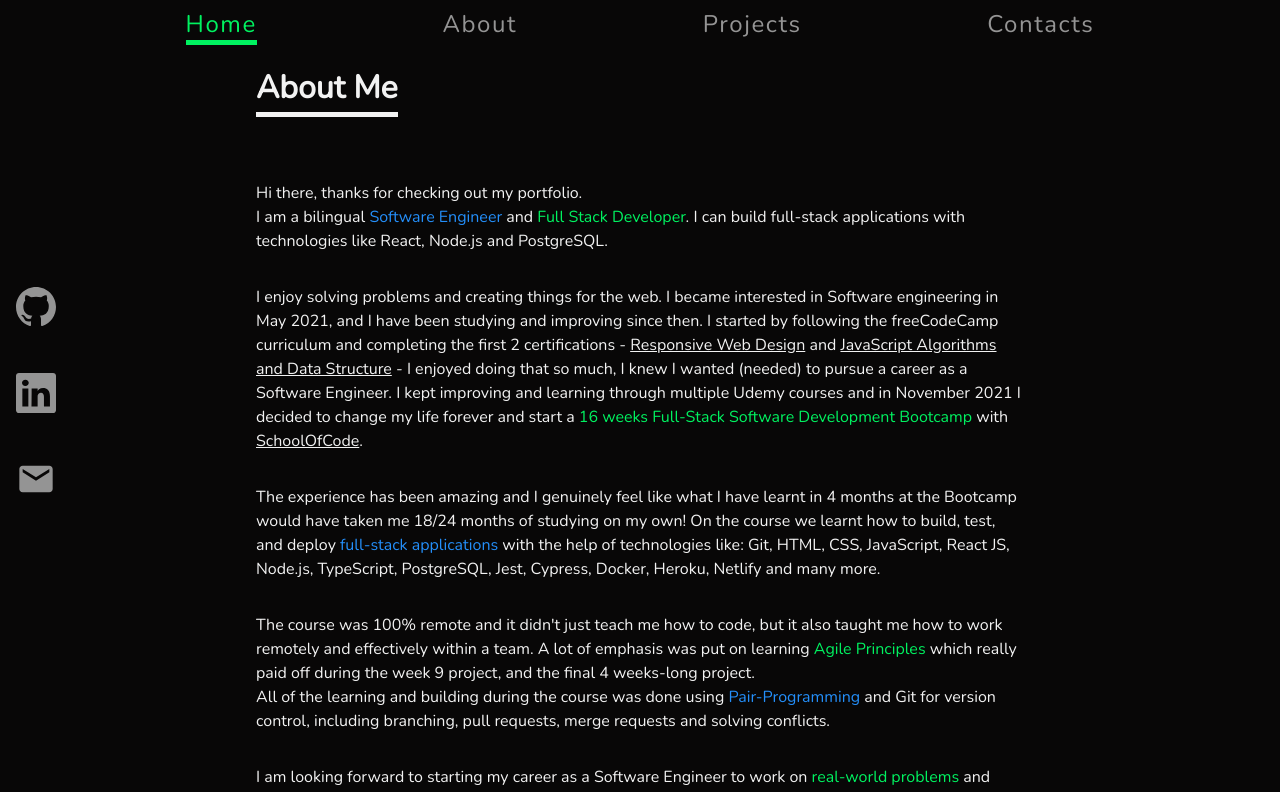
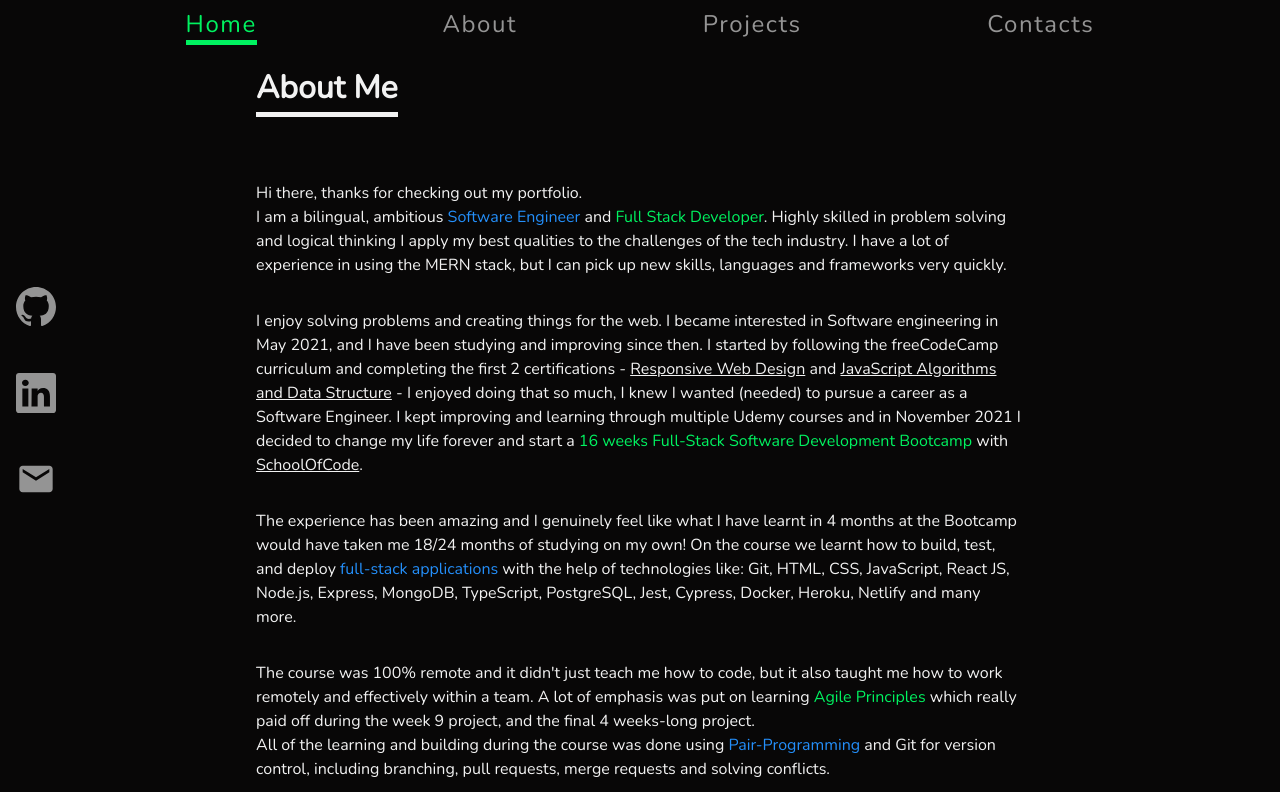
Before and after one commit to ValerioCipolla/portfolio, a Next.js app: page /about in a window 1280 px wide. Shown: the top 792 px of the page. Built offline with nearby package versions, Linux system fonts and the light colour scheme.

Commit message:
added new project

```diff
--- a/pages/about.js
+++ b/pages/about.js
@@ -13,11 +13,13 @@
       <h1>About Me</h1>
       <p>
         Hi there, thanks for checking out my portfolio.
-        <br /> I am a bilingual{" "}
+        <br /> I am a bilingual, ambitious{" "}
         <span className={css.blueText}> Software Engineer </span>
-        and <span className={css.greenText}>Full Stack Developer</span>. I can
-        build full-stack applications with technologies like React, Node.js and
-        PostgreSQL.
+        and <span className={css.greenText}>Full Stack Developer</span>. Highly
+        skilled in problem solving and logical thinking I apply my best
+        qualities to the challenges of the tech industry. I have a lot of
+        experience in using the MERN stack, but I can pick up new skills,
+        languages and frameworks very quickly.
       </p>
       <p>
         I enjoy solving problems and creating things for the web. I became
@@ -56,8 +58,8 @@
         studying on my own! On the course we learnt how to build, test, and
         deploy <span className={css.blueText}>full-stack applications</span>{" "}
         with the help of technologies like: Git, HTML, CSS, JavaScript, React
-        JS, Node.js, TypeScript, PostgreSQL, Jest, Cypress, Docker, Heroku,
-        Netlify and many more.
+        JS, Node.js, Express, MongoDB, TypeScript, PostgreSQL, Jest, Cypress,
+        Docker, Heroku, Netlify and many more.
       </p>
       <p>
         The course was 100% remote and it didn't just teach me how to code, but
```
Also changed, not shown: data/data.js (+10 -1 lines).
